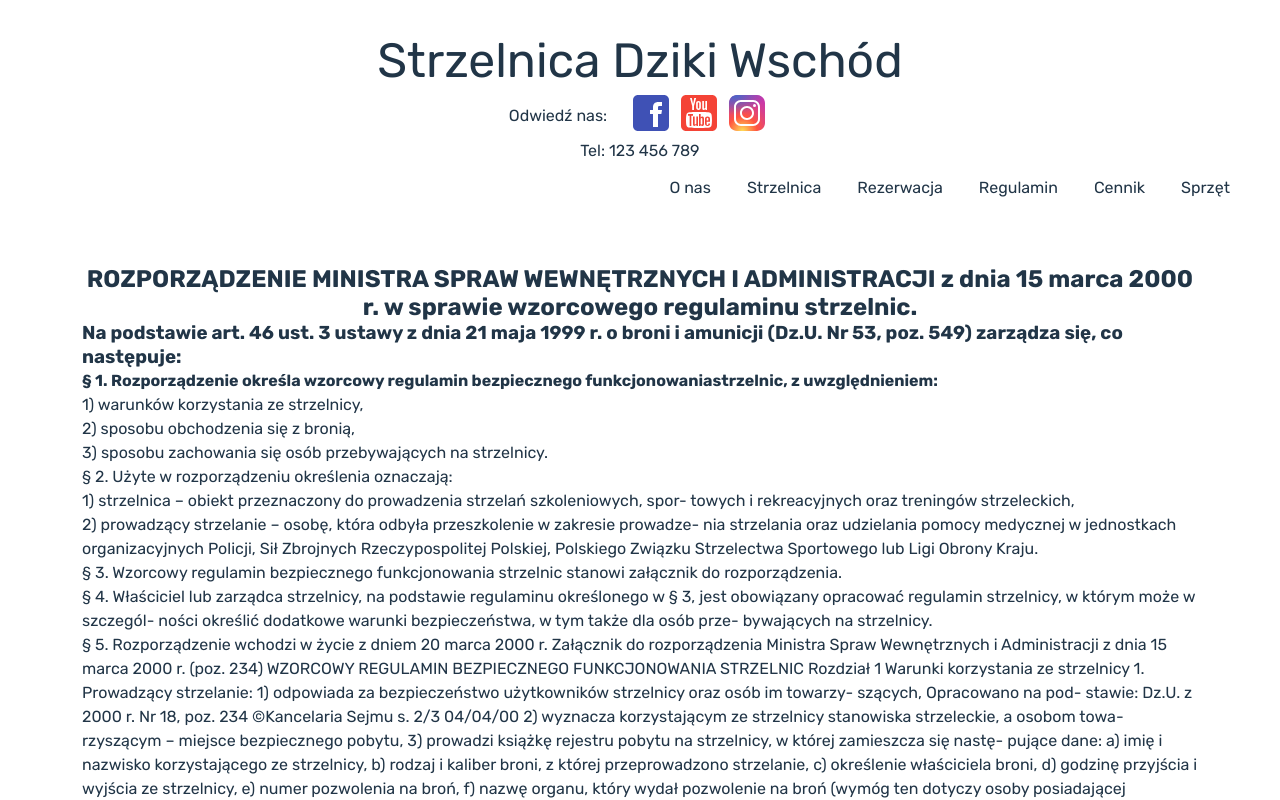
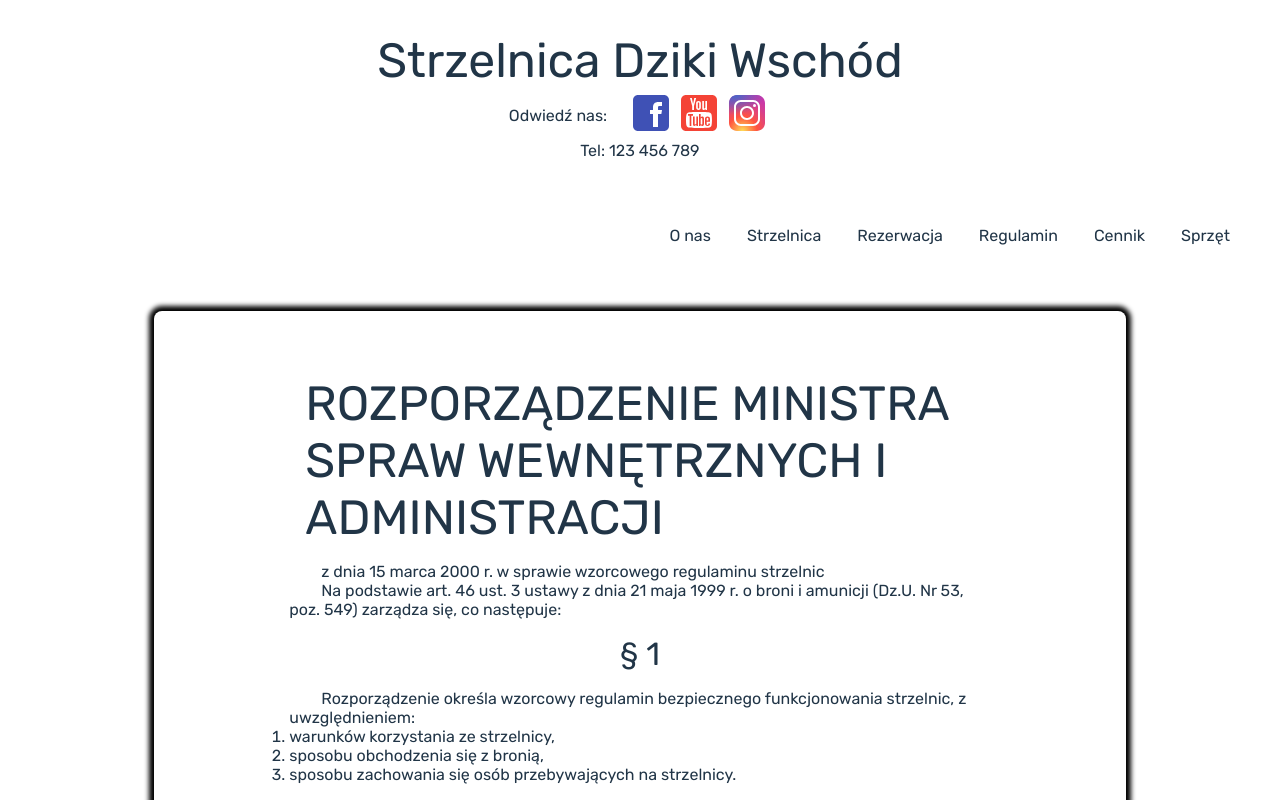
Before and after one commit to awnetcode/Shooting-range, a React (Vite) app: page / in a window 1280 px wide. Both pictures are taken after a click on the item "Regulamin". Shown: the top 800 px of the page. Built offline with nearby package versions, Linux system fonts and the light colour scheme.

Commit message:
about-us

```diff
--- a/src/App.css
+++ b/src/App.css
@@ -1,7 +1,9 @@
 #root {
   width: 100%;
   padding: 2rem;
-  text-align: center;
+  display: flex;
+  flex-direction: column;
+  gap: 3rem;
 }
 
 
--- a/src/components/main-content/Price-list.jsx
+++ b/src/components/main-content/Price-list.jsx
@@ -12,8 +12,12 @@ const PriceList = () =>{
             <li className="ammo-price">7.62x39 <span className="price">5 PLN</span></li>
             <li className="ammo-price">.223 Rem / 5.56 NATO <span className="price">5 PLN</span></li>
             <li className="ammo-price">.308 Win / 30-06 Springfield <span className="price">9 PLN</span></li>
+            <li className="ammo-price">40-70 Gov.<span className="price">22 PLN</span></li>
+            <li className="ammo-price">12/70 Śrut <span className="price">3 PLN</span></li>
+            <li className="ammo-price">12/70 Loftka <span className="price">6 PLN</span></li>
             <li className="ammo-price">12/70 Slug <span className="price">8 PLN</span></li>
-            Za stanowisko:
+        </ul>
+        <ul className="ammo-price-list">Za stanowisko:
             <li className="ammo-price">30 min<span className="price">20 PLN</span></li>
             <li className="ammo-price">60 min<span className="price">40 PLN</span></li>
             <li className="ammo-price">2 godziny<span className="price">60 PLN</span></li>
--- a/src/components/main-content/Statute.jsx
+++ b/src/components/main-content/Statute.jsx
@@ -2,119 +2,123 @@ import '../main-content/styles/statute.css';
 
 const Statute = () =>{
     return(
-        <>
-<h2>
-    ROZPORZĄDZENIE MINISTRA SPRAW WEWNĘTRZNYCH I ADMINISTRACJI z dnia 15 marca 2000 r. w sprawie wzorcowego regulaminu strzelnic.
-</h2>
-<article className="statute">
-    <h3>
-Na podstawie art. 46 ust. 3 ustawy z dnia 21 maja 1999 r. o broni i amunicji (Dz.U.
-Nr 53, poz. 549) zarządza się, co następuje:
-    </h3>
-    <h4>
-§ 1. Rozporządzenie określa wzorcowy regulamin bezpiecznego funkcjonowaniastrzelnic, z uwzględnieniem:
-    </h4>
-1) warunków korzystania ze strzelnicy,<br/>
-2) sposobu obchodzenia się z bronią,<br/>
-3) sposobu zachowania się osób przebywających na strzelnicy.<br/>
-§ 2. Użyte w rozporządzeniu określenia oznaczają:<br/>
-1) strzelnica – obiekt przeznaczony do prowadzenia strzelań szkoleniowych, spor-
-towych i rekreacyjnych oraz treningów strzeleckich,<br/>
-2) prowadzący strzelanie – osobę, która odbyła przeszkolenie w zakresie prowadze-
-nia strzelania oraz udzielania pomocy medycznej w jednostkach organizacyjnych
-Policji, Sił Zbrojnych Rzeczypospolitej Polskiej, Polskiego Związku Strzelectwa
-Sportowego lub Ligi Obrony Kraju.<br/>
-§ 3. Wzorcowy regulamin bezpiecznego funkcjonowania strzelnic stanowi załącznik
-do rozporządzenia.<br/>
-§ 4. Właściciel lub zarządca strzelnicy, na podstawie regulaminu określonego w § 3,
-jest obowiązany opracować regulamin strzelnicy, w którym może w szczegól-
-ności określić dodatkowe warunki bezpieczeństwa, w tym także dla osób prze-
-bywających na strzelnicy.<br/>
-§ 5. Rozporządzenie wchodzi w życie z dniem 20 marca 2000 r.
-Załącznik do rozporządzenia Ministra Spraw
-Wewnętrznych i Administracji z dnia 15 marca
-2000 r. (poz. 234)
-WZORCOWY REGULAMIN BEZPIECZNEGO FUNKCJONOWANIA
-STRZELNIC
-Rozdział 1
-Warunki korzystania ze strzelnicy
-1. Prowadzący strzelanie:
-1) odpowiada za bezpieczeństwo użytkowników strzelnicy oraz osób im towarzy-
-szących,
-Opracowano na pod-
-stawie: Dz.U. z 2000
-r. Nr 18, poz. 234
-©Kancelaria Sejmu s. 2/3
-04/04/00
-2) wyznacza korzystającym ze strzelnicy stanowiska strzeleckie, a osobom towa-
-rzyszącym – miejsce bezpiecznego pobytu,
-3) prowadzi książkę rejestru pobytu na strzelnicy, w której zamieszcza się nastę-
-pujące dane:
-a) imię i nazwisko korzystającego ze strzelnicy,
-b) rodzaj i kaliber broni, z której przeprowadzono strzelanie,
-c) określenie właściciela broni,
-d) godzinę przyjścia i wyjścia ze strzelnicy,
-e) numer pozwolenia na broń,
-f) nazwę organu, który wydał pozwolenie na broń (wymóg ten dotyczy
-osoby posiadającej pozwolenie na broń),
-g) oświadczenie korzystającego ze strzelnicy o zapoznaniu się z regulami-
-nem strzelnicy i przepisami bezpieczeństwa, potwierdzone własnoręcz-
-nym podpisem
-2. Na strzelnicy zabrania się:
-1) osobom towarzyszącym osobom korzystającym ze strzelnicy wchodzenia na
-stanowiska strzeleckie oraz styczności z bronią,
-2) używania broni innych osób korzystających ze strzelnicy, bez zgody jej użyt-
-kownika,
-3) spożywania alkoholu lub używania środków odurzających oraz przebywania
-na terenie strzelnicy osób będących po ich wpływem.
-3. Na strzelnicy, w miejscu widocznym, umieszcza się:
-1) regulamin strzelnicy,
-2) aktualny atest strzelnicy,
-3) plan strzelnicy z oznaczeniem:
-a) stanowisk strzeleckich,
-b) punktu sanitarnego,
-c) dróg ewakuacji,
-d) miejsca instalacji telefonu lub innych urządzeń łączności,
-4) wykaz sygnałów alarmowych,
-5) informację o możliwości i sposobie połączenia się z najbliższym punktem
-pomocy medycznej.
-4. Za szkody powstałe podczas strzelania oraz spowodowanie wypadku odpowiada
-właściciel lub zarządca strzelnicy, prowadzący strzelania lub trening strzelecki
-albo korzystający ze strzelnicy, na zasadach określonych w odrębnych przepi-
-sach.
-©Kancelaria Sejmu s. 3/3
-04/04/00
-Rozdział 2
-Sposób obchodzenia się z bronią
-1. Broń palną na strzelnicy przenosi się rozładowaną, zabezpieczoną i schowaną w
-kaburze, pokrowcach lub kasetach przeznaczonych do przenoszenia broni.
-2. Wyjmowanie broni odbywa się wyłącznie na stanowisku strzeleckim lub trenin-
-gowym tylko na polecenie prowadzącego strzelanie lub trening strzelecki.
-3. Wszelkich czynności związanych z obsługą broni dokonuje się wyłącznie z lufą
-skierowaną w kierunku kulochwytu, tarcz bądź przedmiotów będących celem na
-strzelnicy.
-4. Strzelanie rozpoczyna się wyłącznie na komendę prowadzącego strzelanie.
-5. Zakończenie strzelania zgłasza się prowadzącemu strzelanie.
-6. Po zakończeniu strzelania broń rozładowuje się, przedstawia do kontroli prowa-
-dzącemu strzelanie oraz zabezpiecza.
-7. Zabrania się strzelania na terenie strzelnicy do innych przedmiotów niż tarcze
-strzelnicze oraz celowania lub strzelania do ludzi, zwierząt i ptactwa.
-Rozdział 3
-Sposób zachowania się osób przebywających na strzelnicy
-1. Korzystający ze strzelnicy jest obowiązany ściśle przestrzegać poleceń wydawa-
-nych przez prowadzącego strzelanie.
-2. Zabrania się wchodzenia przed stanowisko strzeleckie bez zgody prowadzącego
-strzelanie.
-3. Korzystający ze strzelnicy, z wyjątkiem osoby niepełnosprawnej obowiązany jest
-przestrzegać przepisów dotyczących postaw strzeleckich.
-4. Po komendzie „STOP”, wydanej przez prowadzącego strzelanie lub inną osobę,
-strzelający bezzwłocznie przerywają strzelanie.
-5. Na teren strzelnicy zwierzęta mogą być wprowadzane tylko w wyjątkowych
-przypadkach oraz obowiązkowo powinny być trzymane na uwięzi i pod ścisłym
-nadzorem opiekuna.
-6. Osobę naruszającą regulamin strzelnicy usuwa się ze strzelnicy.
-</article>
-        </>
+        <div className='statute'>
+        <h1>ROZPORZĄDZENIE MINISTRA SPRAW WEWNĘTRZNYCH I ADMINISTRACJI</h1>
+        <p>z dnia 15 marca 2000 r. w sprawie wzorcowego regulaminu strzelnic</p>
+    <section>
+        <p>Na podstawie art. 46 ust. 3 ustawy z dnia 21 maja 1999 r. o broni i amunicji (Dz.U. Nr 53, poz. 549) zarządza się, co następuje:</p>
+
+        <article>
+            <h2>§ 1</h2>
+            <p>Rozporządzenie określa wzorcowy regulamin bezpiecznego funkcjonowania strzelnic, z uwzględnieniem:</p>
+            <ol>
+                <li>warunków korzystania ze strzelnicy,</li>
+                <li>sposobu obchodzenia się z bronią,</li>
+                <li>sposobu zachowania się osób przebywających na strzelnicy.</li>
+            </ol>
+        </article>
+
+        <article>
+            <h2>§ 2</h2>
+            <p>Użyte w rozporządzeniu określenia oznaczają:</p>
+            <ol>
+                <li><strong>Strzelnica</strong> – obiekt przeznaczony do prowadzenia strzelań szkoleniowych, sportowych i rekreacyjnych oraz treningów strzeleckich,</li>
+                <li><strong>Prowadzący strzelanie</strong> – osobę, która odbyła przeszkolenie w zakresie prowadzenia strzelania oraz udzielania pomocy medycznej w jednostkach organizacyjnych Policji, Sił Zbrojnych Rzeczypospolitej Polskiej, Polskiego Związku Strzelectwa Sportowego lub Ligi Obrony Kraju.</li>
+            </ol>
+        </article>
+
+        <article>
+            <h2>§ 3</h2>
+            <p>Wzorcowy regulamin bezpiecznego funkcjonowania strzelnic stanowi załącznik do rozporządzenia.</p>
+        </article>
+
+        <article>
+            <h2>§ 4</h2>
+            <p>Właściciel lub zarządca strzelnicy, na podstawie regulaminu określonego w § 3, jest obowiązany opracować regulamin strzelnicy, w którym może w szczególności określić dodatkowe warunki bezpieczeństwa, w tym także dla osób przebywających na strzelnicy.</p>
+        </article>
+
+        <article>
+            <h2>§ 5</h2>
+            <p>Rozporządzenie wchodzi w życie z dniem 20 marca 2000 r.</p>
+        </article>
+    </section>
+
+    <section>
+        <h2>WZORCOWY REGULAMIN BEZPIECZNEGO FUNKCJONOWANIA STRZELNIC</h2>
+
+        <article>
+            <h3>Rozdział 1: Warunki korzystania ze strzelnicy</h3>
+            <ol>
+                <li>Prowadzący strzelanie:
+                    <ol>
+                        <li>odpowiada za bezpieczeństwo użytkowników strzelnicy oraz osób im towarzyszących,</li>
+                        <li>wyznacza korzystającym ze strzelnicy stanowiska strzeleckie, a osobom towarzyszącym – miejsce bezpiecznego pobytu,</li>
+                        <li>prowadzi książkę rejestru pobytu na strzelnicy, w której zamieszcza się następujące dane:
+                            <ul>
+                                <li>imię i nazwisko korzystającego ze strzelnicy,</li>
+                                <li>rodzaj i kaliber broni, z której przeprowadzono strzelanie,</li>
+                                <li>określenie właściciela broni,</li>
+                                <li>godzinę przyjścia i wyjścia ze strzelnicy,</li>
+                                <li>numer pozwolenia na broń,</li>
+                                <li>nazwę organu, który wydał pozwolenie na broń,</li>
+                                <li>oświadczenie korzystającego ze strzelnicy o zapoznaniu się z regulaminem strzelnicy i przepisami bezpieczeństwa, potwierdzone własnoręcznym podpisem.</li>
+                            </ul>
+                        </li>
+                    </ol>
+                </li>
+                <li>Na strzelnicy zabrania się:
+                    <ol>
+                        <li>osobom towarzyszącym osobom korzystającym ze strzelnicy wchodzenia na stanowiska strzeleckie oraz styczności z bronią,</li>
+                        <li>używania broni innych osób korzystających ze strzelnicy, bez zgody jej użytkownika,</li>
+                        <li>spożywania alkoholu lub używania środków odurzających oraz przebywania na terenie strzelnicy osób będących pod ich wpływem.</li>
+                    </ol>
+                </li>
+                <li>Na strzelnicy, w miejscu widocznym, umieszcza się:
+                    <ol>
+                        <li>regulamin strzelnicy,</li>
+                        <li>aktualny atest strzelnicy,</li>
+                        <li>plan strzelnicy z oznaczeniem:
+                            <ul>
+                                <li>stanowisk strzeleckich,</li>
+                                <li>punktu sanitarnego,</li>
+                                <li>dróg ewakuacji,</li>
+                                <li>miejsca instalacji telefonu lub innych urządzeń łączności.</li>
+                            </ul>
+                        </li>
+                        <li>wykaz sygnałów alarmowych,</li>
+                        <li>informację o możliwości i sposobie połączenia się z najbliższym punktem pomocy medycznej.</li>
+                    </ol>
+                </li>
+                <li>Za szkody powstałe podczas strzelania oraz spowodowanie wypadku odpowiada właściciel lub zarządca strzelnicy, prowadzący strzelania lub trening strzelecki albo korzystający ze strzelnicy, na zasadach określonych w odrębnych przepisach.</li>
+            </ol>
+        </article>
+
+        <article>
+            <h3>Rozdział 2: Sposób obchodzenia się z bronią</h3>
+            <ol>
+                <li>Broń palną na strzelnicy przenosi się rozładowaną, zabezpieczoną i schowaną w kaburze, pokrowcach lub kasetach przeznaczonych do przenoszenia broni.</li>
+                <li>Wyjmowanie broni odbywa się wyłącznie na stanowisku strzeleckim lub treningowym tylko na polecenie prowadzącego strzelanie lub trening strzelecki.</li>
+                <li>Wszelkich czynności związanych z obsługą broni dokonuje się wyłącznie z lufą skierowaną w kierunku kulochwytu, tarcz bądź przedmiotów będących celem na strzelnicy.</li>
+                <li>Strzelanie rozpoczyna się wyłącznie na komendę prowadzącego strzelanie.</li>
+                <li>Zakończenie strzelania zgłasza się prowadzącemu strzelanie.</li>
+                <li>Po zakończeniu strzelania broń rozładowuje się, przedstawia do kontroli prowadzącemu strzelanie oraz zabezpiecza.</li>
+                <li>Zabrania się strzelania na terenie strzelnicy do innych przedmiotów niż tarcze strzelnicze oraz celowania lub strzelania do ludzi, zwierząt i ptactwa.</li>
+            </ol>
+        </article>
+
+        <article>
+            <h3>Rozdział 3: Sposób zachowania się osób przebywających na strzelnicy</h3>
+            <ol>
+                <li>Korzystający ze strzelnicy jest obowiązany ściśle przestrzegać poleceń wydawanych przez prowadzącego strzelanie.</li>
+                <li>Zabrania się wchodzenia przed stanowisko strzeleckie bez zgody prowadzącego strzelanie.</li>
+                <li>Korzystający ze strzelnicy, z wyjątkiem osoby niepełnosprawnej, obowiązany jest przestrzegać przepisów dotyczących postaw strzeleckich.</li>
+                <li>Po komendzie „STOP” wydanej przez prowadzącego strzelanie lub inną osobę, strzelający bezzwłocznie przerywają strzelanie.</li>
+                <li>Na teren strzelnicy zwierzęta mogą być wprowadzane tylko w wyjątkowych przypadkach oraz obowiązkowo powinny być trzymane na uwięzi i pod ścisłym nadzorem opiekuna.</li>
+                <li>Osobę naruszającą regulamin strzelnicy usuwa się ze strzelnicy.</li>
+            </ol>
+        </article>
+    </section>
+        </div>
     )
 }
 
--- a/src/components/main-content/styles/price-list.css
+++ b/src/components/main-content/styles/price-list.css
@@ -1,9 +1,13 @@
 .ammo-price-list{
     width: 60%;
+    margin: 2rem;
+    padding: 2rem;
     list-style-type: none;
     text-align: left;
     font-size: 1.5rem;
     text-align: center;
+    box-shadow: 0 0 5px 5px  black;
+    border-radius: .5rem;
 }
 
 .ammo-price{
--- a/src/components/main-content/styles/statute.css
+++ b/src/components/main-content/styles/statute.css
@@ -1,4 +1,24 @@
 .statute{
+    width: 80%;
     text-align: left;
-    line-height: 24px;
 }
+
+.statute h1{
+    font-size: 3rem;
+}
+
+.statute h2{
+    font-size: 2rem;
+    text-align: center;
+    padding: 1rem;
+    font-weight: 400;
+}
+
+.statute h3{
+    font-size: 1.5rem;
+    font-weight: 400;
+}
+
+.statute p{
+    text-indent: 2rem;
+}
--- a/src/styles/header.css
+++ b/src/styles/header.css
@@ -1,3 +1,7 @@
+header{
+    text-align: center;
+}
+
 header h1{
     font-size: 3rem;
     font-weight: 400;
--- a/src/styles/main.css
+++ b/src/styles/main.css
@@ -1,6 +1,14 @@
 .page-content{
-    border: 2px solid white;
+    width: 80%;
+    margin: 0 auto;
+    /* border: 1px solid white; */
+    border-radius: 8px;
+    box-shadow: 0 0 5px 5px  black;
     padding: 3rem;
+    display: flex;
+    flex-direction: column;
+    align-items: center;
+    justify-content: center;
 }
 
 .page-content h1{
```
Also changed, not shown: src/components/main-content/About-us.jsx (+19 -1 lines), src/components/main-content/styles/about-us.css (added, +23 -0 lines).
